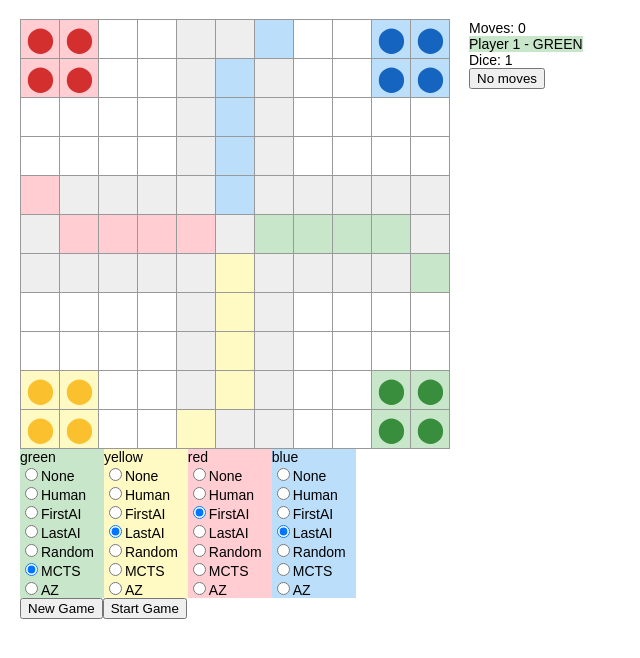
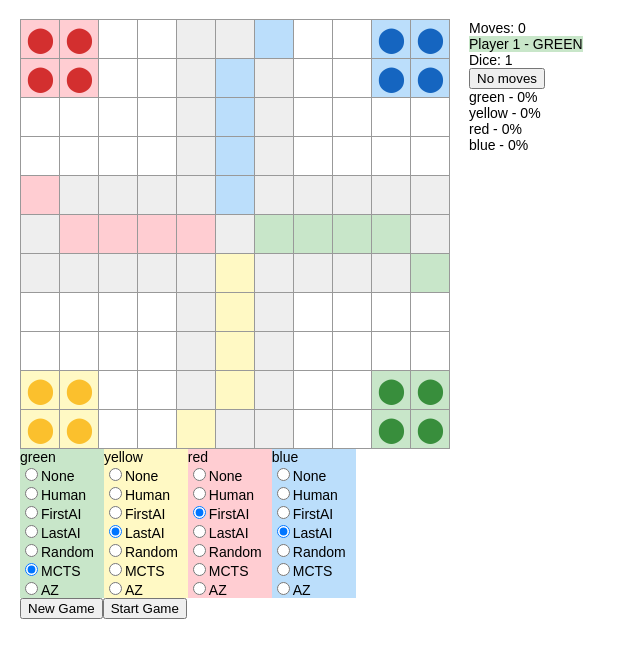
Before and after one commit to adam-zielonka/chinczyk, a React (Create React App) app: page / in a window 1280 px wide. Shown: the top 658 px of the page, without its empty margins (0-640 px from the left). Built offline with nearby package versions, Linux system fonts and the light colour scheme.

Commit message:
Players stats

```diff
--- a/src/Game/Game.tsx
+++ b/src/Game/Game.tsx
@@ -385,9 +385,12 @@ export default class Game extends React.Component<{}, IGameState> {
   }
 
   public complateProcent(): number {
+    const token = this.getState().token
+    return this.complateProcentT(token)
+  }
+
+  public complateProcentT(token: number): number {
     const fields = this.getState().filds
-    const player = PlayerFilds[this.getState().token]
-    const token = this.getState().token
 
     let board = []
     for (const id of PlayerFilds[token].order) {
@@ -460,6 +463,16 @@ export default class Game extends React.Component<{}, IGameState> {
       squares = []
     }
 
+    const stats = (
+      <div>
+        {this.state.players.map(player => player ? (
+          <div key={'player' + player.id}>
+            {Colors[player.id]} - {Math.round(this.complateProcentT(player.id) * 10000) / 100}%
+          </div>
+        ) : '')}
+      </div>
+    )
+
     const gameInfo = !winner ? (
       <div className='game-info'>
         <div>
@@ -476,6 +489,7 @@ export default class Game extends React.Component<{}, IGameState> {
             {action[1]} {action[0]}
           </button>
         ))}
+        <div>{stats}</div>
       </div>
     ) : (
       <div className='game-info'>
@@ -483,6 +497,7 @@ export default class Game extends React.Component<{}, IGameState> {
           Moves: {this.state.movesCount}
         </div>
         <div className={'bg-' + Colors[winner]}>Winner: Player {winner} - {Colors[winner].toUpperCase()}</div>
+        <div>{stats}</div>
       </div>
     )
 
```
